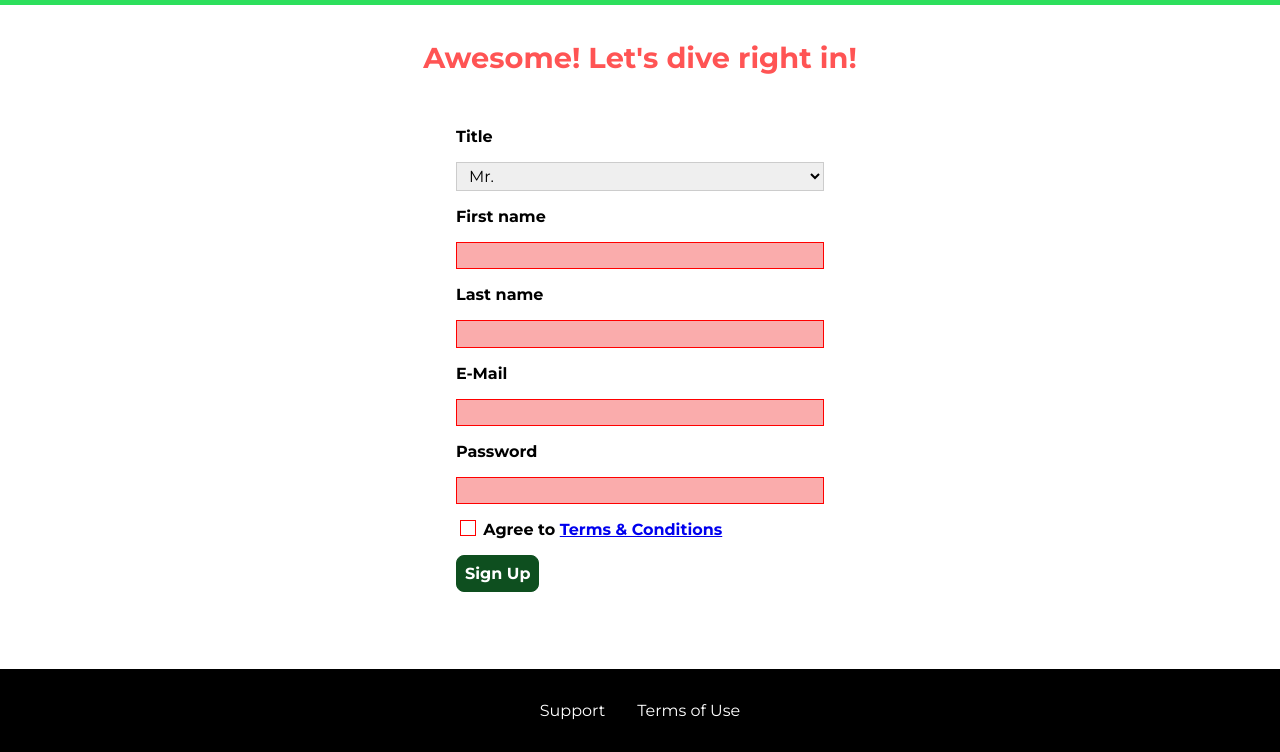
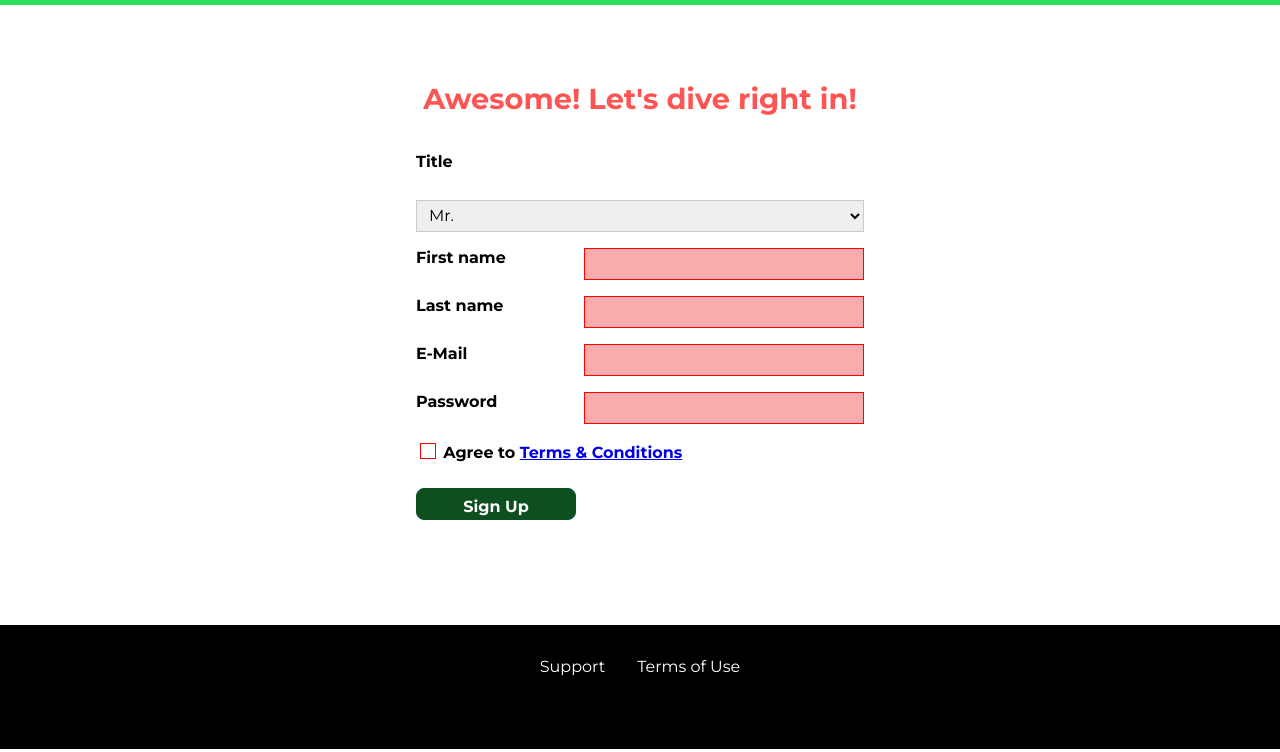
Before and after one commit to VajihuddinAhmed/Webhosting_Template_Design, a plain HTML site: page start-hosting/index.html in a window 1280 px wide. Shown: the part 51-803 px from the top of the page. Drawn offline with Linux system fonts and the light colour scheme.

Commit message:
grid added in project

```diff
--- a/shared.css
+++ b/shared.css
@@ -1,15 +1,28 @@
 * {
   box-sizing: border-box;
+}
+
+html {
+  height: 100%;
 }
 
 body {
   font-family: "Montserrat", sans-serif;
   margin: 0;
+  display: grid;
+  grid-template-rows: auto; /*fit-content(8rem)*/
+  grid-template-areas:  "header"
+                        "main"
+                        "footer";
+  height: 100%;
 }
 
 main {
-  min-height: calc(100vh - 3.5rem - 8rem);
+  /*min-height: calc(100vh - 3.5rem - 8rem);*/
   margin-top: 3.5rem;
+  grid-area: main;
+
+  /*grid-row: 1 / 2;*/
 }
 
 .backdrop {
@@ -143,6 +156,8 @@
   background: black;
   padding: 2rem;
   margin-top: 3rem;
+  grid-area: footer;
+  /*grid-row: 2 / 3;*/
 }
 
 .main-footer__links {
--- a/start-hosting/index.html
+++ b/start-hosting/index.html
@@ -68,10 +68,12 @@
             <input type="email" id="email" required>
             <label for="password">Password</label>
             <input type="password" id="password" required>
-            <input type="checkbox" id="agree-terms" required>
-            <label for="agree-terms">Agree to
-                <a href="#">Terms &amp; Conditions</a>
-            </label>
+            <div class="signup-form__checkbox">
+                <input type="checkbox" id="agree-terms" required>
+                <label for="agree-terms">Agree to
+                    <a href="#">Terms &amp; Conditions</a>
+                </label>
+            </div>
             <button type="submit" class="button">Sign Up</button>
         </form>
     </main>
--- a/start-hosting/start-hosting.css
+++ b/start-hosting/start-hosting.css
@@ -10,6 +10,9 @@
 
 .signup-form {
     padding: 1rem;
+    display: grid;
+    grid-auto-rows: 2rem;
+    grid-row-gap: 0.5rem;
 }
 
 .signup-form label {
@@ -20,7 +23,6 @@
 .signup-form input,
 .signup-form select {
     display: block;
-    margin-top: 1rem;
     width: 100%;
 }
 
@@ -70,12 +72,22 @@
 
 .signup-form button[type="submit"] {
     display: block;
-    margin-top: 1rem;
 }
 
 @media (min-width: 40rem) {
     .signup-form {
         margin: auto;
-        width: 25rem;
+        width: 30rem;
+        grid-template-columns: 10rem auto;
+        grid-row-gap: 1rem;
+        grid-column-gap: 0.5rem;
+    }
+
+    .signup-form [id="title"] {
+        grid-column: span 2;
+    }
+
+    .signup-form__checkbox {
+        grid-column: span 2;
     }
 }
```
